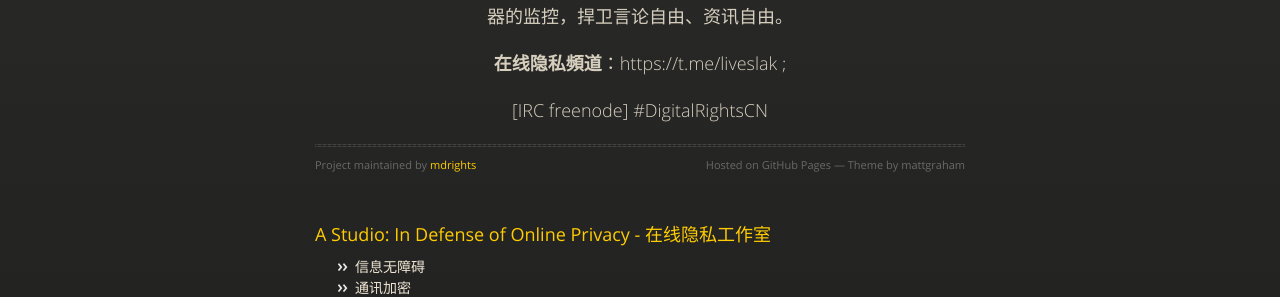
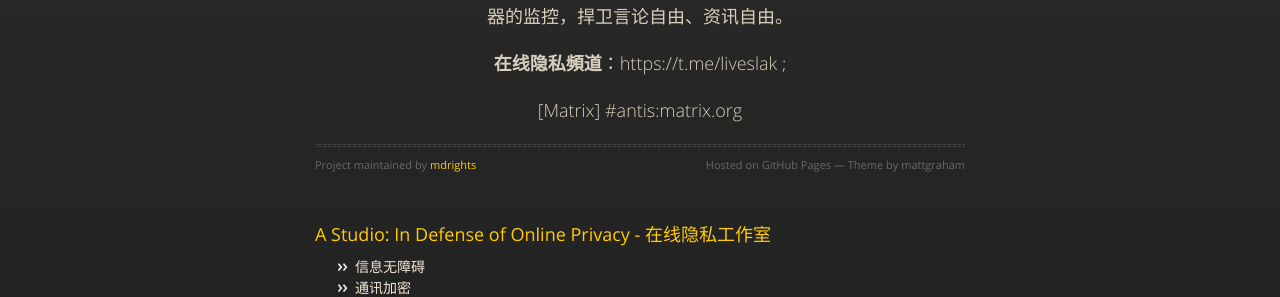
Before and after one commit to mdrights/os-observe, a Jekyll site: the page built from index.html, in a window 1280 px wide and 900 px high. Shown: the part 170-467 px from the top of the window. Built offline with Jekyll 4.4.1, drawn with Linux system fonts in a browser that asks for light colours.

Commit message:
index.html: update chat channel.

```diff
--- a/index.html
+++ b/index.html
@@ -11,7 +11,7 @@ date: 2018-07-16
           <p>—— 我能做的一點小事，就是在大數據和網絡實名制的時代，盡力地抵制国家机器的监控，捍卫言论自由、资讯自由。</p>
 
   	  <p><b>在线隐私頻道</b>：https://t.me/liveslak ; </p>
-	  <p> [IRC freenode] #DigitalRightsCN </p>
+	  <p> [Matrix] #antis:matrix.org </p>
 
           <hr>
           <span class="credits left">Project maintained by <a href="https://github.com/mdrights">mdrights</a></span>
```
